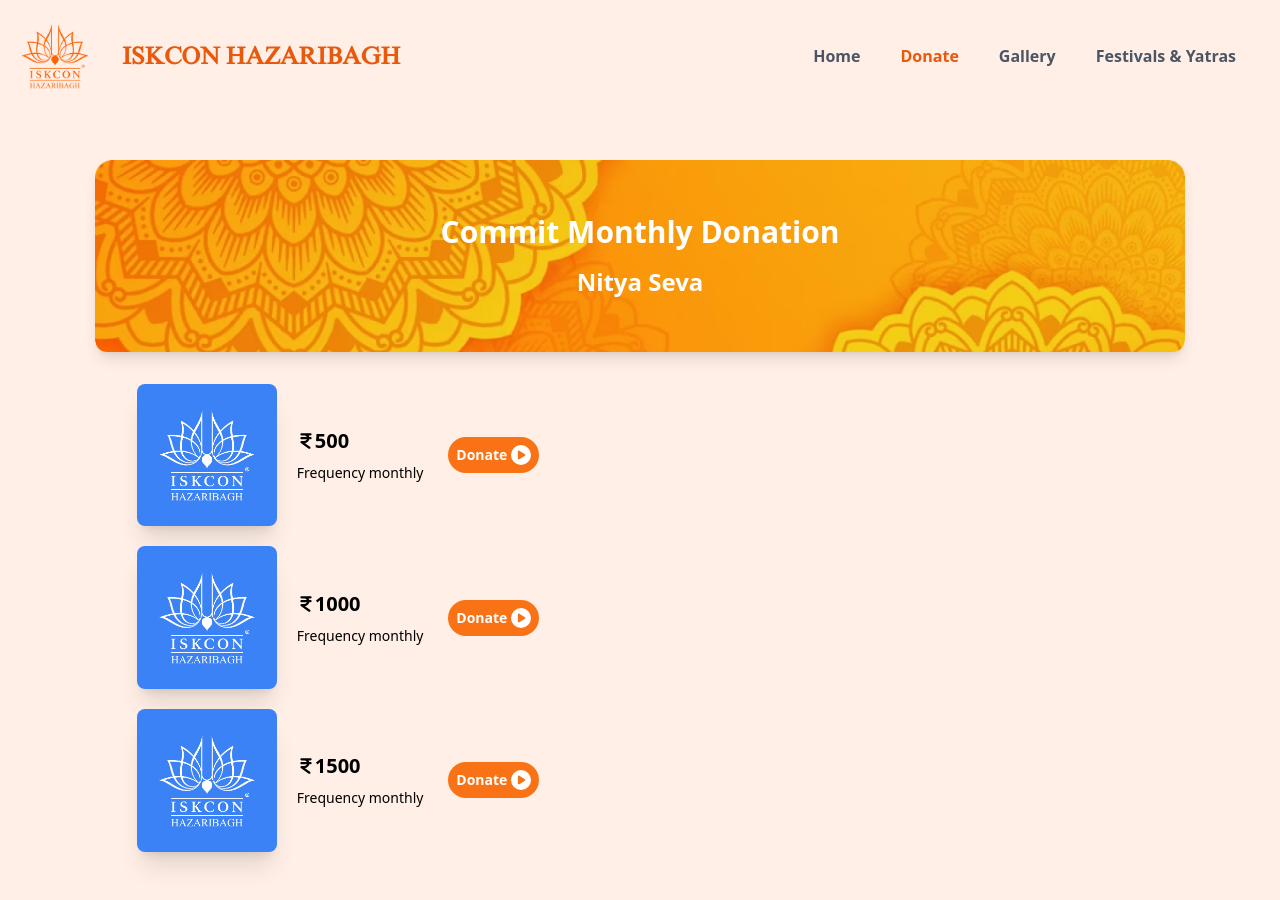
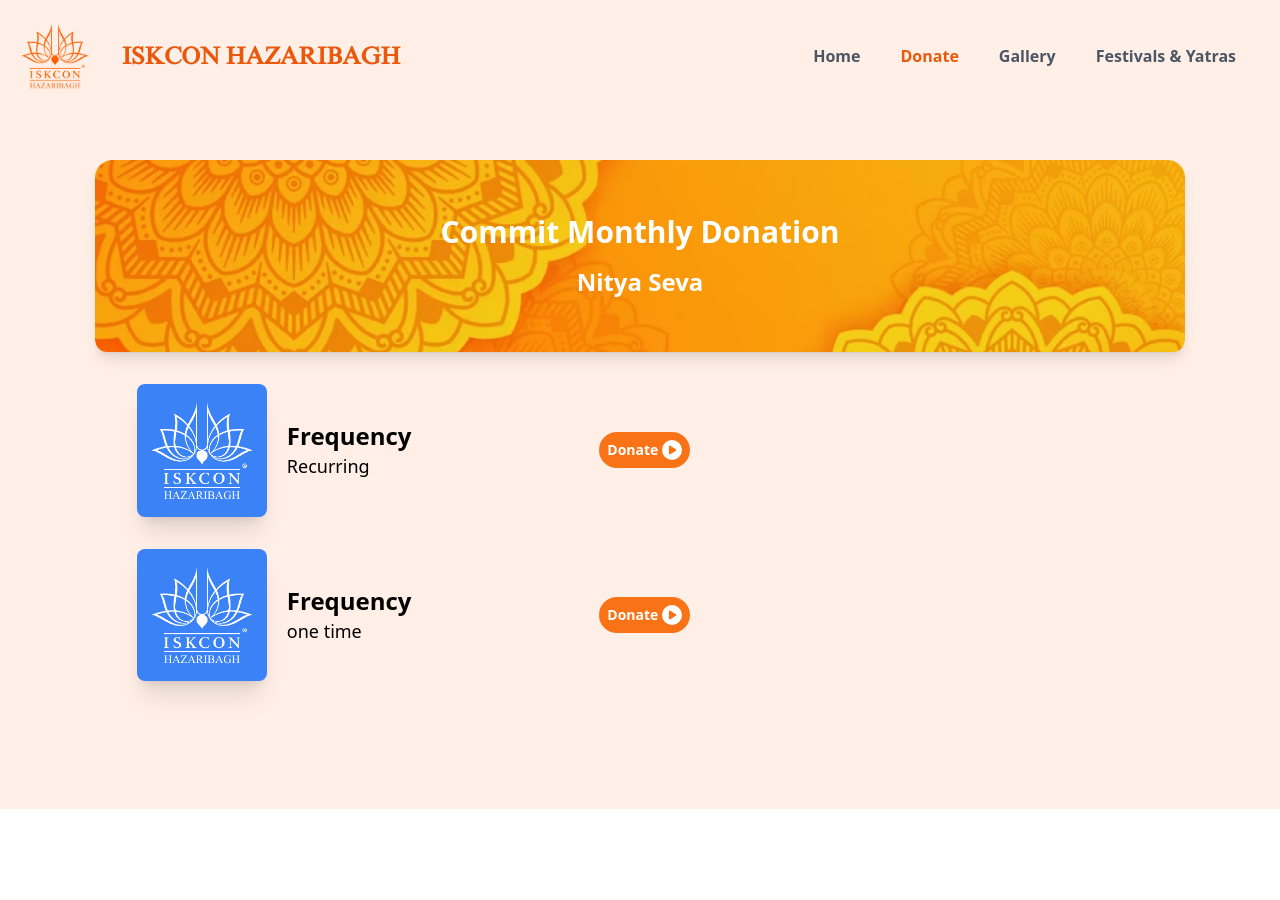
Before and after one commit to iskconhazaribagh/iskcon_website, a Next.js app: page /donate in a window 1280 px wide. After the commit the page ends 809 px from the top, so only its background shows below. Built offline with nearby package versions, Linux system fonts and the light colour scheme.

Commit message:
fix: in modal

```diff
--- a/app/donate/page.jsx
+++ b/app/donate/page.jsx
@@ -6,7 +6,7 @@
   return (
 
 
-    <div className='relative bg-orange-custom w-full flex flex-col items-center justify-center p-10 md:p-12'>
+    <div className=' bg-orange-custom w-full flex flex-col items-center justify-center p-10 md:p-12  h-full'>
 
       {/* <div className="absolute -bottom-[30%] -right-[50%] w-full h-full z-0 hidden lg:flex items-start justify-start">
           <Image
@@ -19,16 +19,15 @@
           />
         </div> */}
       {/* Banner */}
-      <div className='relative z-10 bg-banner bg-cover h-48 w-[85%] md:w-[92%] rounded-xl text-white flex flex-col items-center justify-center gap-4 p-10 shadow-lg mt-12 md:m-0'>
+      <div className='relative z-10 bg-banner bg-cover h-48 w-[85%] md:w-[92%] rounded-xl text-white flex flex-col items-center justify-center gap-4 p-10 shadow-lg mt-20  md:m-0'>
         <h1 className='font-semibold text-xl md:text-3xl text-center'>Commit Monthly Donation</h1>
         <h2 className='font-semibold text-lg md:text-2xl text-center'>Nitya Seva</h2>
       </div>
 
       {/* Donation Boxes */}
-      <div className='relative z-10 w-[85%] flex flex-col gap-5 mt-8'>
-        <DonationBox image="/assets/iskon.png" amt="500" frq="monthly" />
-        <DonationBox image="/assets/iskon.png" amt="1000" frq="monthly" />
-        <DonationBox image="/assets/iskon.png" amt="1500" frq="monthly" />
+      <div className='relative z-10 w-[85%] flex flex-col gap-8 mt-8   mb-20'>
+        <DonationBox image="/assets/iskon.png"  frq="Recurring" />
+        <DonationBox image="/assets/iskon.png"  frq="one time" />
       </div>
     </div>
 
--- a/components/DonationBox.jsx
+++ b/components/DonationBox.jsx
@@ -15,38 +15,35 @@
   };
 
   return (
-    <div className="flex flex-row items-center justify-between w-[90%] md:w-[40%]">
+    <div className="flex flex-row items-center justify-between w-[90%] lg:w-[55%]">
       <div className='flex flex-row justify-start items-center gap-5'>
         <Image
           src={image}
           alt="Donation"
-          width={140}
-          height={140}
-          className="rounded-lg bg-blue-500 shadow-xl p-5"
+          width={130}
+          height={130}
+          className="rounded-lg bg-blue-500 shadow-xl p-3"
         />
-        <div className='flex flex-col items-start'>
-          <span className="font-semibold mb-2 flex items-center">
-            <FaIndianRupeeSign className='text-lg' />
-            <p className='text-xl'>{amt}</p>
+        <div className='flex flex-col items-start gap-4'>
+
+          <span className="text-sm font-normal"><p className='font-bold text-xl md:text-2xl'>Frequency</p>
+         <p className='font-normal text-md md:text-lg'>{frq}</p>
           </span>
-          <p className="text-sm font-normal">Frequency {frq}</p>
 
-          <button className='p-2  flex md:hidden flex-row rounded-[20px] gap-1 items-center justify-between bg-orange-500 text-white cursor-pointer'
+          <button className='p-2  flex sm:hidden flex-row rounded-[20px] gap-1 items-center justify-between bg-orange-500 text-white cursor-pointer'
+      onClick={handleModalOpen}>
+        <p className='font-semibold text-sm'>Donate</p>
+        <FaCirclePlay
+        className=' text-lg '
+      />
+      </button>
+        </div>
+      </div>
+      <button className='p-2 hidden sm:flex flex-row rounded-[20px] gap-1 items-center justify-between bg-orange-500 text-white cursor-pointer'
       onClick={handleModalOpen}>
         <p className='font-semibold text-sm'>Donate</p>
         <FaCirclePlay
         className=' text-xl '
-          // Open modal on click
-      />
-      </button>
-        </div>
-      </div>
-      <button className='p-2 hidden md:flex flex-row rounded-[20px] gap-1 items-center justify-between bg-orange-500 text-white cursor-pointer'
-      onClick={handleModalOpen}>
-        <p className='font-semibold text-sm'>Donate</p>
-        <FaCirclePlay
-        className=' text-xl '
-          // Open modal on click
       />
       </button>
 
--- a/components/DonationModal.jsx
+++ b/components/DonationModal.jsx
@@ -1,5 +1,5 @@
-"use client"
-import React,{useState} from 'react';
+"use client";
+import React, { useState } from "react";
 import { RxCross2 } from "react-icons/rx";
 
 function DonationModal({ isOpen, onClose, amt }) {
@@ -23,10 +23,12 @@
     setFormData({ ...formData, [name]: value });
   };
 
-
   const handleSubmit = async (e) => {
-
     e.preventDefault();
+    // console.log("Form Data Before Submission:");
+    // for (const key in formData) {
+    //   console.log(`${key}: ${formData[key]}`);
+    // }
     try {
       const response = await fetch("http://localhost:3000/submit_enach", {
         method: "POST",
@@ -49,6 +51,7 @@
     }
   };
 
+
   const handleResponse = (res) => {
     if (
       res?.paymentMethod?.paymentTransaction?.statusCode === "0300"
@@ -62,7 +65,6 @@
       console.log("Payment error");
     }
   };
-
 
   const register = (token) => {
     const reqJson = {
@@ -119,67 +121,118 @@
     }
   };
 
+
   return (
-    <div className="fixed inset-0 bg-black bg-opacity-50 flex justify-center items-center" >
-      <div className="bg-[#FF6000] text-white p-10 md:p-16  rounded-[16px] shadow-lg w-[80%] md:w-[55%] lg:w-[38%] text-center flex flex-col gap-5 items-start justify-start h-[85%] overflow-y-scroll scrollbar-hide">
-      <span className='flex items-center justify-between w-full'>
-      <h1 className='font-semibold text-xl md:text-2xl'>Details</h1>
-      <RxCross2  className='text-white text-2xl' onClick={onClose}/>
+    <div className="fixed inset-0 bg-black bg-opacity-50 flex justify-center items-center">
+      <div className="bg-[#FF6000] mt-16 md:mt-0 text-white p-10 md:p-16 rounded-[16px] shadow-lg w-[80%] md:w-[55%] lg:w-[38%] text-center flex flex-col gap-5 items-start justify-start h-[72%] md:h-[85%] overflow-y-scroll scrollbar-hide z-50">
+        <span className="flex items-center justify-between w-full">
+          <h1 className="font-semibold text-xl md:text-2xl">Details</h1>
+          <RxCross2 className="text-white text-2xl" onClick={onClose} />
         </span>
 
-        {/*Info form */}
-       <div className='flex flex-col gap-4 items-start justify-start w-full'>
-
-       <div className='flex flex-col gap-2 items-start justify-start w-full'>
+        {/* Info form */}
+        <div className="flex flex-col gap-4 items-start justify-start w-full">
+          <div className="flex flex-col gap-2 items-start justify-start w-full">
             <label>Name</label>
-        <input type='text' placeholder='Name' className='p-2 w-full rounded-[8px] ' onChange={handleChange}/>
+            <input
+              type="text"
+              name="name"
+              placeholder="Name"
+              className="p-2 w-full rounded-[8px] text-black"
+              onChange={handleChange}
+            />
           </div>
 
-       <div className='flex flex-col gap-2 items-start justify-start w-full'>
+          <div className="flex flex-col gap-2 items-start justify-start w-full">
             <label>Email</label>
-        <input type='text' placeholder='Email@example.com' className='p-2 w-full rounded-[8px] ' onChange={handleChange}/>
+            <input
+              type="text"
+              name="email"
+              placeholder="Email@example.com"
+              className="p-2 w-full rounded-[8px] text-black"
+              onChange={handleChange}
+            />
           </div>
 
-       <div className='flex flex-col gap-2 items-start justify-start w-full'>
+          <div className="flex flex-col gap-2 items-start justify-start w-full">
             <label>Phone Number</label>
-        <input type='text' placeholder='+1234567890' className='p-2 w-full rounded-[8px] ' onChange={handleChange}/>
+            <input
+              type="text"
+              name="phone"
+              placeholder="+1234567890"
+              className="p-2 w-full rounded-[8px] text-black"
+              onChange={handleChange}
+            />
           </div>
 
-       <div className='flex flex-col gap-2 items-start justify-start w-full'>
-        <label>Acoount Number</label>
-        <input type='text'  className='p-2 w-full rounded-[8px] ' onChange={handleChange}/>
+          <div className="flex flex-col gap-2 items-start justify-start w-full">
+            <label>Account Number</label>
+            <input
+              type="text"
+              name="account_number"
+              className="p-2 w-full rounded-[8px] text-black"
+              onChange={handleChange}
+            />
           </div>
 
-       <div className='flex flex-col gap-2 items-start justify-start w-full'>
+          <div className="flex flex-col gap-2 items-start justify-start w-full">
             <label>IFSC code</label>
-        <input type='text'  className='p-2 w-full rounded-[8px] ' onChange={handleChange}/>
+            <input
+              type="text"
+              name="ifsc"
+              className="p-2 w-full rounded-[8px] text-black"
+              onChange={handleChange}
+            />
           </div>
 
-       <div className='flex flex-col gap-2 items-start justify-start w-full'>
+          <div className="flex flex-col gap-2 items-start justify-start w-full">
             <label>Bank Name</label>
-        <input type='text' placeholder='' className='p-2 w-full rounded-[8px] ' onChange={handleChange}/>
+            <input
+              type="text"
+              name="bank_name"
+              className="p-2 w-full rounded-[8px] text-black"
+              onChange={handleChange}
+            />
           </div>
 
-       <div className='flex flex-col gap-2 items-start justify-start w-full'>
+          <div className="flex flex-col gap-2 items-start justify-start w-full">
             <label>Amount</label>
-        <input type='text'  className='p-2 w-full rounded-[8px] ' onChange={handleChange}/>
+            <input
+              type="text"
+              name="amount"
+              className="p-2 w-full rounded-[8px] text-black"
+              onChange={handleChange}
+            />
           </div>
 
-       <div className='flex flex-col gap-2 items-start justify-start w-full'>
+          <div className="flex flex-col gap-2 items-start justify-start w-full">
             <label>Start Date</label>
-        <input type='text' placeholder='DD-MM-YYYY' className='p-2 w-full rounded-[8px] ' onChange={handleChange}/>
+            <input
+              type="date"
+              name="startDate"
+              className="p-2 w-full rounded-[8px] text-black"
+              onChange={handleChange}
+            />
           </div>
 
-       <div className='flex flex-col gap-2 items-start justify-start w-full'>
+          <div className="flex flex-col gap-2 items-start justify-start w-full">
             <label>End Date</label>
-        <input type='text'  placeholder='DD-MM-YYYY' className='p-2 w-full rounded-[8px] ' onChange={handleChange}/>
+            <input
+              type="date"
+              name="endDate"
+              className="p-2 w-full rounded-[8px] text-black"
+              onChange={handleChange}
+            />
+          </div>
         </div>
 
-       </div>
-
-        {/*Payment button */}
-        <button className='w-full p-5 text-orange-600 font-semibold text-xl text-center bg-white rounded-[40px]'
-        onClick={handleSubmit}>Proceed to Pay</button>
+        {/* Payment button */}
+        <button
+          className="w-full p-5 text-orange-600 font-semibold text-xl text-center bg-white rounded-[40px]"
+          onClick={handleSubmit}
+        >
+          Proceed to Pay
+        </button>
       </div>
     </div>
   );
--- a/components/Navbar.jsx
+++ b/components/Navbar.jsx
@@ -39,7 +39,7 @@
       </div>
 
       {/* Mobile */}
-      <div className='fixed top-0 left-0 w-full p-3 flex flex-row md:hidden items-center justify-start bg-orange-custom z-50'>
+      <div className='fixed top-0 left-0 w-full p-3 flex flex-row md:hidden items-center justify-start bg-orange-custom z-30'>
         {isOpen ? (
           <ImCross onClick={() => setIsOpen(!isOpen)} className='text-xl text-orange-600 cursor-pointer' />
         ) : (
```
Lines whose indentation alone changed are shown as unchanged.
